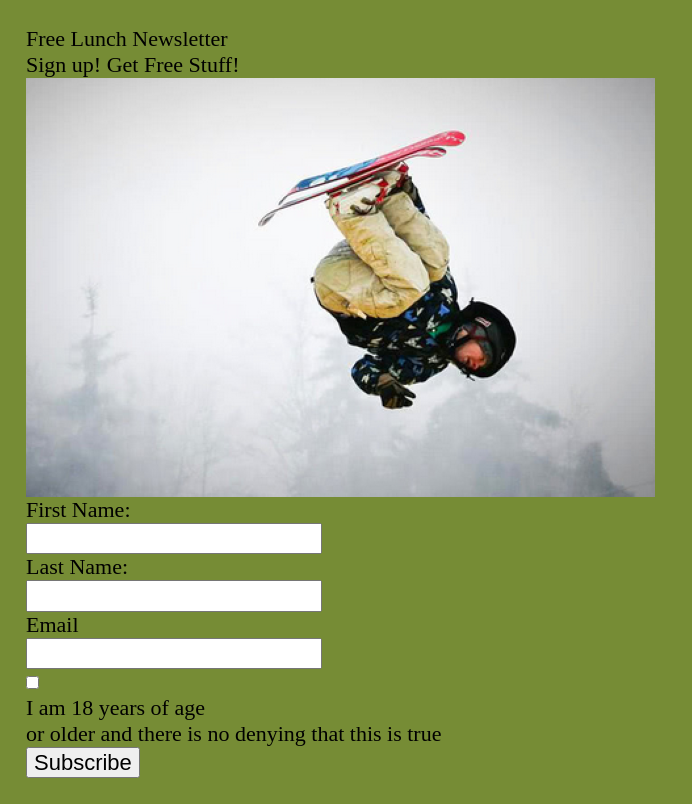
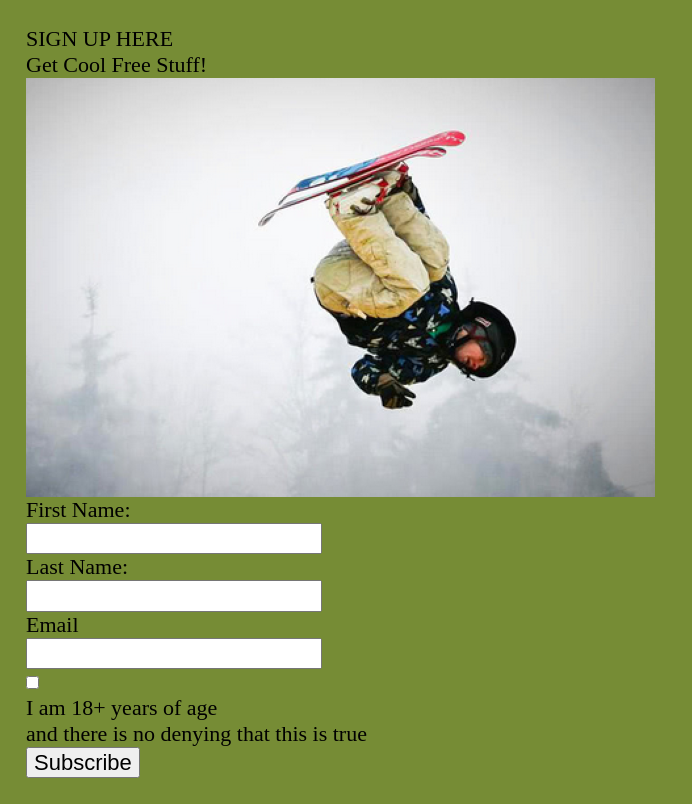
Before and after one commit to rchristiel/Project_1, a plain HTML site: page index.html in a window 1280 px wide. Shown: the whole page, without its empty margins (0-692 px from the left). Drawn offline with nearby package versions, Linux system fonts and the light colour scheme.

Commit message:
Update index.html

```diff
--- a/index.html
+++ b/index.html
@@ -1,4 +1,4 @@
-  <!DOCTYPE html>
+<!DOCTYPE html>
 <html lang="en" class="nojs">
 <head>
   <title>Ramzee Christiel ITM_362 Project 1</title>
@@ -12,9 +12,9 @@
 <body>
 <main id="content">
   <form method="get" action="#null">
-    <h1>Free Lunch Newsletter</h1>
+    <h1>SIGN UP HERE</h1>
     <p>
-      Sign up! Get Free Stuff!
+      Get Cool Free Stuff!
     </p>
     <img id="logo" src="media/FormImage.png" alt="flag Logo">
    <ol>
@@ -32,8 +32,8 @@
       </li>
       <li id="input-age-verification">
         <input type="checkbox" id="age-verification" name="age-verification" value="18" />
-        <label for="age-verification">I am 18 years of age</label>
-	  <p> or older and there is no denying that this is true</p>
+        <label for="age-verification">I am 18+ years of age</label>
+	  <p>and there is no denying that this is true</p>
       </li>
       <li id="input-submit">
         <input type="submit" name="submit" id="submit" value="Subscribe" />
```
